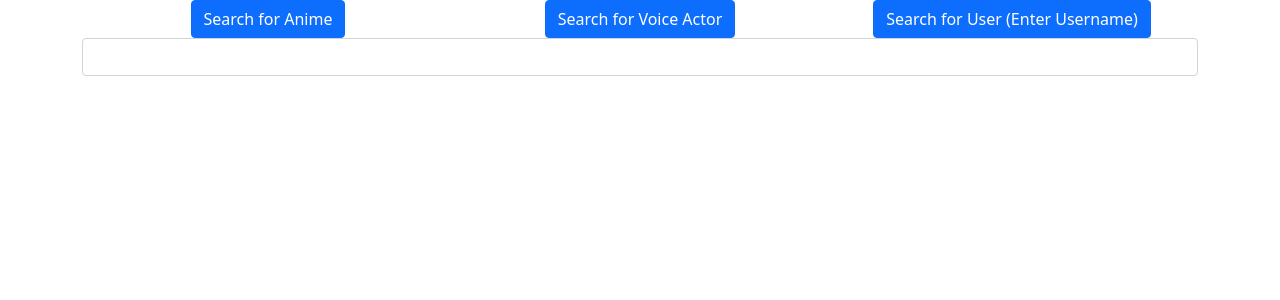
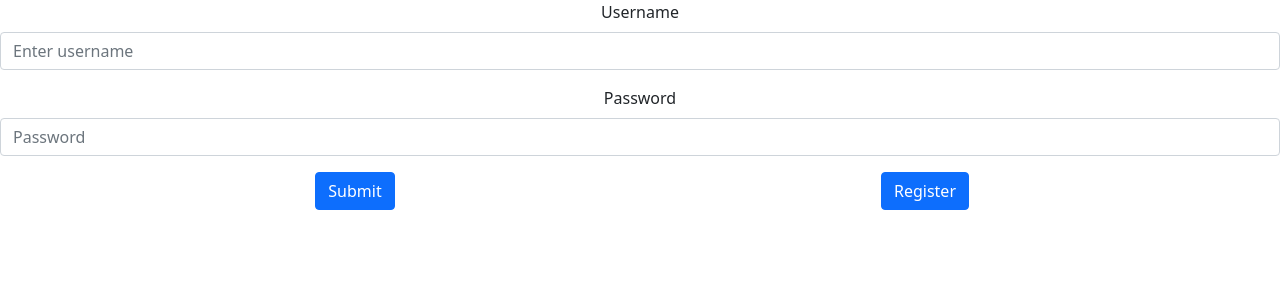
Before and after one commit to davidchen2001/my-anime-database, a React (Create React App) app: page / in a window 1280 px wide. Shown: the top 300 px of the page. Built offline with nearby package versions, Linux system fonts and the light colour scheme.

Commit message:
add Login/Register page

```diff
--- a/src/App.js
+++ b/src/App.js
@@ -4,13 +4,15 @@
 import {BrowserRouter, Routes, Route} from "react-router-dom";
 
 import Search from './components/Search/Search';
+import Login from './components/Login/Login';
 
 function App() {
   return (
     <div className="App">
       <BrowserRouter>
       <Routes>
-        <Route path = "/" element = {<Search />} />
+        <Route path = "/" element = {<Login />} />
+        <Route path = "/search" element = {<Search />} />
       </Routes>
       </BrowserRouter>
     </div>
--- /dev/null
+++ b/src/components/Login/Login.js
@@ -0,0 +1,41 @@
+import React, {useState} from "react";
+import { Form, Button, Container, Row, Col } from "react-bootstrap";
+
+const Login = () => {
+
+    return (
+        <div>
+           <Form>
+                <Form.Group className="mb-3" controlId="formBasicEmail">
+                    <Form.Label>Username</Form.Label>
+                    <Form.Control placeholder="Enter username" />
+                </Form.Group>
+
+                <Form.Group className="mb-3" controlId="formBasicPassword">
+                    <Form.Label>Password</Form.Label>
+                    <Form.Control type="password" placeholder="Password" />
+                </Form.Group>
+
+                <Container>
+                    <Row>
+                        <Col xs = {6}>
+                            <Button variant="primary" type="submit">
+                                Submit
+                            </Button>
+                        </Col>
+
+                        <Col xs = {6}>
+                            <Button variant="primary" type="submit">
+                                Register
+                            </Button>
+                        </Col>
+                    </Row>
+                </Container>
+
+            </Form>
+
+        </div>
+    );
+}
+
+export default Login;
```
Also changed, not shown: 1 other file (tests, documents, lock files or other folders).
